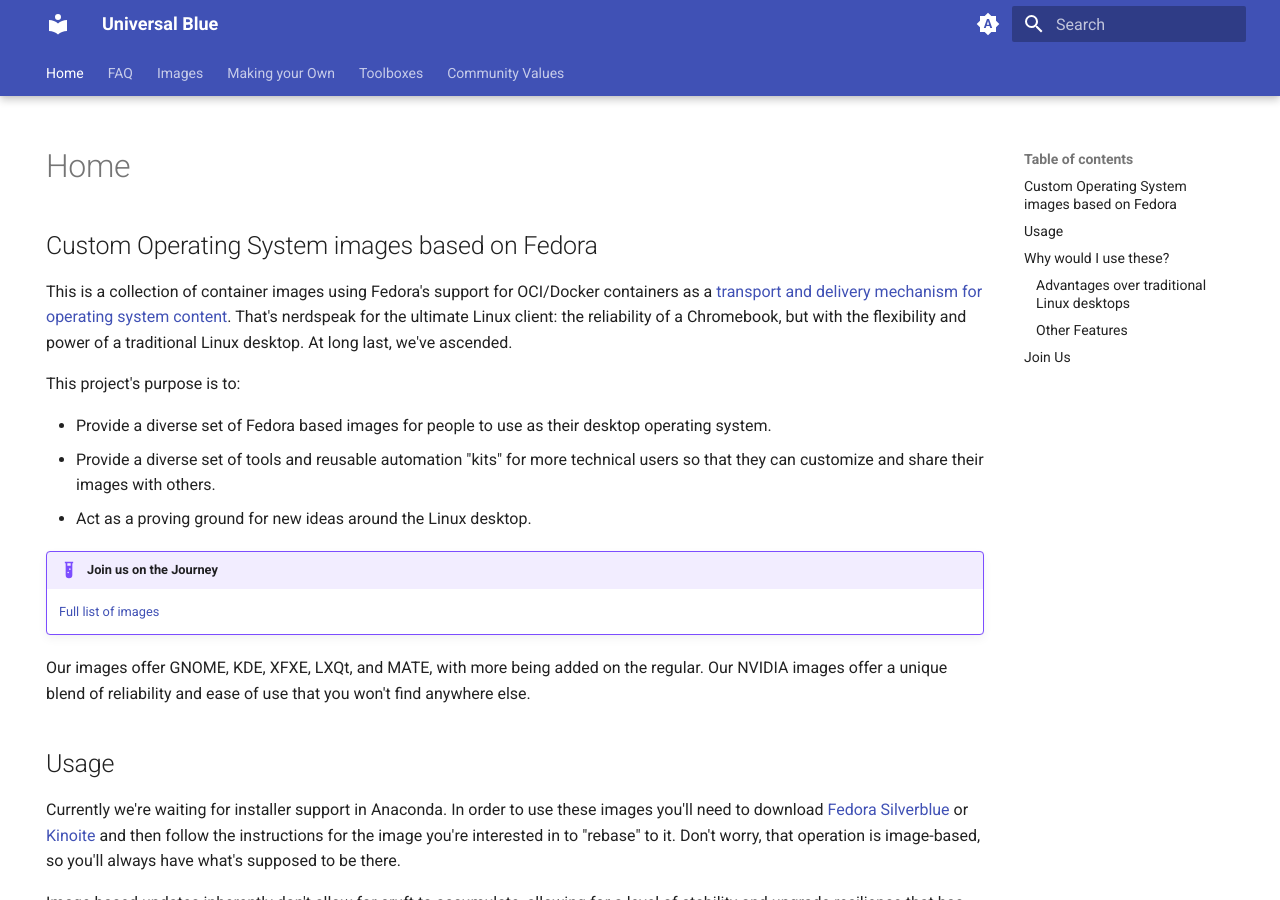
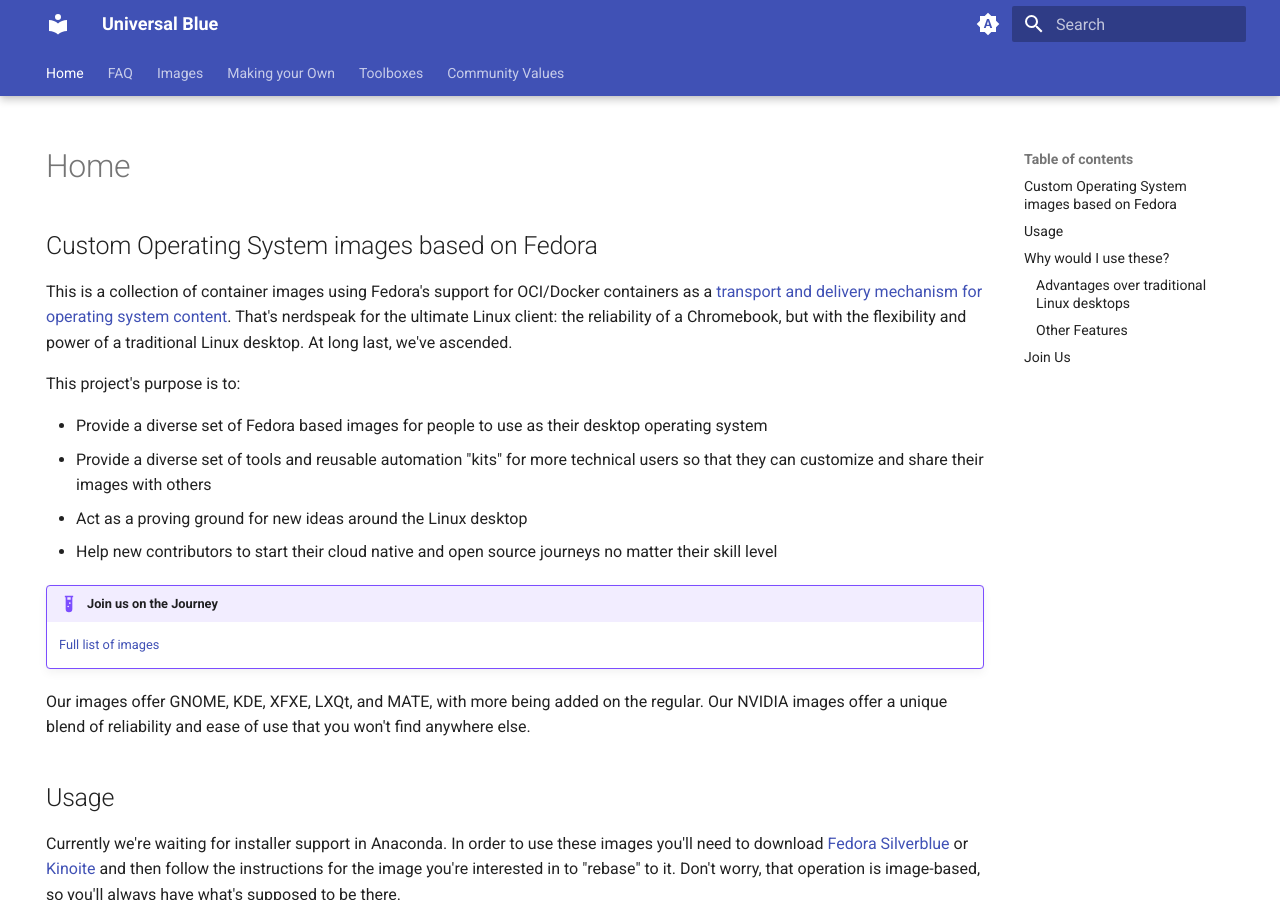
Before and after one commit to ublue-os/website, an MkDocs documentation site: the page built from docs/index.md, in a window 1280 px wide and 900 px high. Built offline with MkDocs 1.6.1 and Material for MkDocs 9.7.7, drawn with Linux system fonts in a browser that asks for light colours.

Commit message:
feat: let's make improving ourselves more explicit

```diff
--- a/docs/index.md
+++ b/docs/index.md
@@ -9,9 +9,10 @@ This is a collection of container images using Fedora's support for OCI/Docker c
 
 This project's purpose is to:
 
-- Provide a diverse set of Fedora based images for people to use as their desktop operating system.
-- Provide a diverse set of tools and reusable automation "kits" for more technical users so that they can customize and share their images with others.
-- Act as a proving ground for new ideas around the Linux desktop.
+- Provide a diverse set of Fedora based images for people to use as their desktop operating system
+- Provide a diverse set of tools and reusable automation "kits" for more technical users so that they can customize and share their images with others
+- Act as a proving ground for new ideas around the Linux desktop
+- Help new contributors to start their cloud native and open source journeys no matter their skill level
 
 !!! example "Join us on the Journey"
 
```
